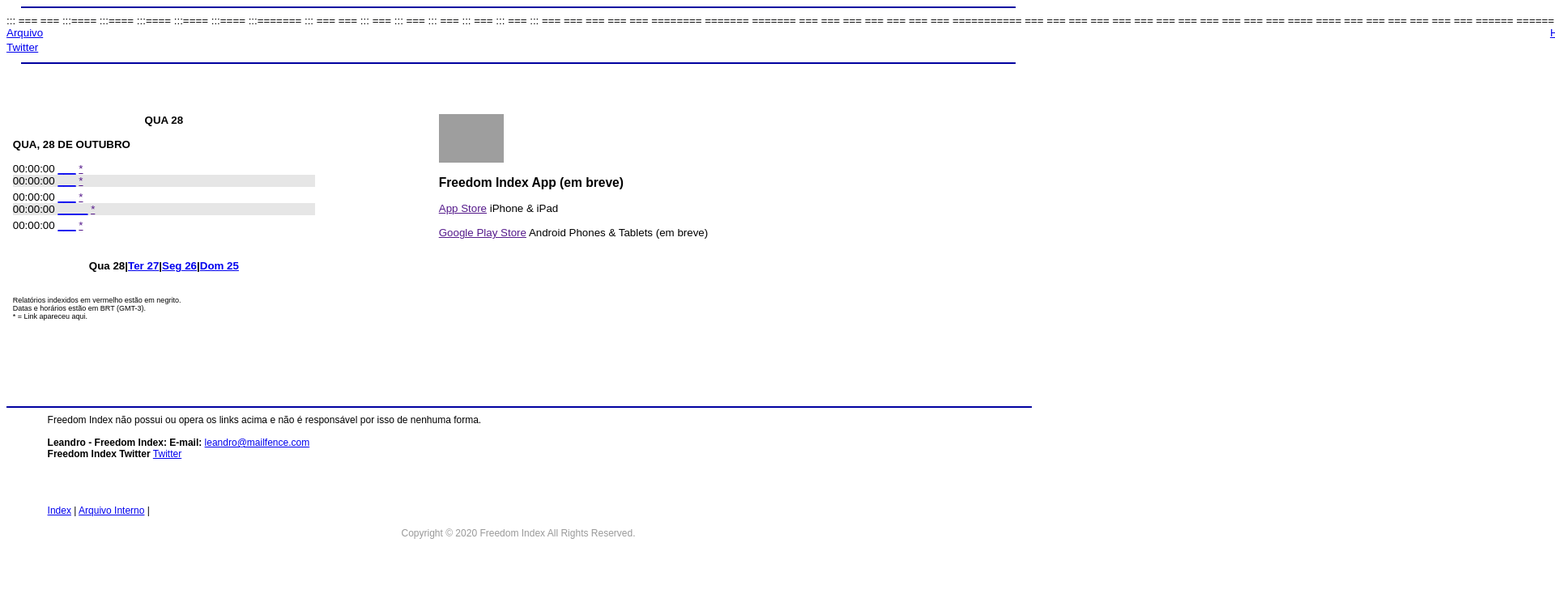
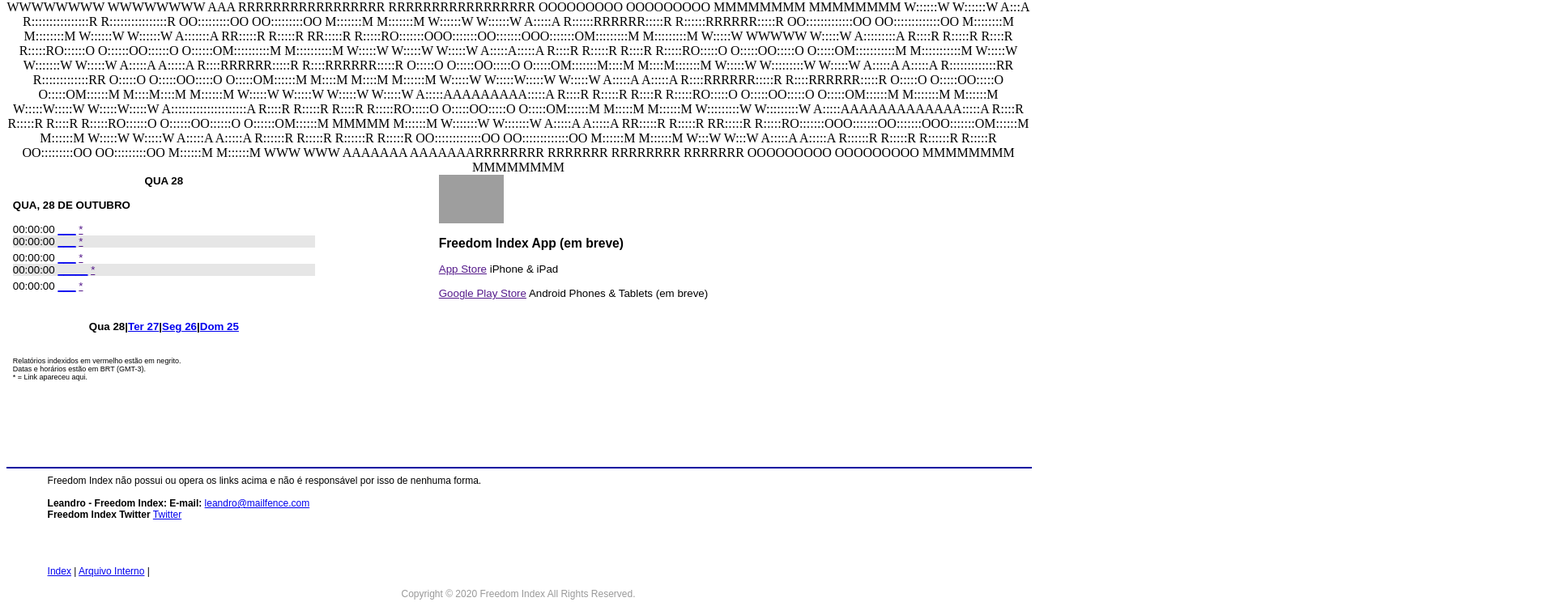
Before and after one commit to notables/notables.github.io, a plain HTML site: page index.html in a window 1280 px wide. Shown: the top 744 px of the page at 81% size, 1920 px wide, since content can reach past the window. Drawn offline with Linux system fonts and the light colour scheme; grey boxes are pictures that could not be loaded.

Commit message:
Update index.html

```diff
--- a/index.html
+++ b/index.html
@@ -65,52 +65,25 @@ function AntiSpambotMailto(codelist, description, atagattr) {
 
 
 <center>
-<hr width="97%" size="2" color="#0000A0">
-<table width="97%" cellpadding="0" cellspacing="0" border="0">
-	<tr>
-		<td width="100%" colspan="3" nowrap align="center" class="dra" valign="top">
-
-            :::  ===  === :::====  :::====       :::====  :::====  :::====  :::=======
-            :::  ===  === :::  === :::  ===      :::  === :::  === :::  === ::: === ===
-            ===  ===  === ======== =======       =======  ===  === ===  === === === ===
-             ===========  ===  === === ===       === ===  ===  === ===  === ===     ===
-              ==== ====   ===  === ===  ===      ===  ===  ======   ======  ===     ===
-
-		</td>
-	</tr>
-	<tr valign="top">
-		<td width="33%" class="dra" valign="top" nowrap>
-			<a href="https://freedomindex.github.io/arquivo" target="_top">Arquivo</a>
-
-				<div style="width:1px;height:3px;"></div>
-
-
-			<a href="https://twitter.com/FreedomIndex" target="_top">Twitter</a>
-
-				<div style="width:1px;height:3px;"></div>
 
 
 
-
-		</td>
-
-		<td nowrap align="right" width="33%" class="dra" valign="top">
-			<a href="https://freedomindex.github.io/ultimas" target="_top">Headlines</a>
-
-
-				<div style="width:1px;height:3px;"></div>
-
-
-			<a href="https://freedomindex.github.io/Filmes" target="_top">Filmes</a>
-
-				<div style="width:1px;height:3px;"></div>
-
-
-		</td>
-	</tr>
-</table>
-
-<hr width="97%" size="2" color="#0000A0">
+WWWWWWWW                           WWWWWWWW               AAA               RRRRRRRRRRRRRRRRR        RRRRRRRRRRRRRRRRR        OOOOOOOOO          OOOOOOOOO     MMMMMMMM               MMMMMMMM
+W::::::W                           W::::::W              A:::A              R::::::::::::::::R       R::::::::::::::::R     OO:::::::::OO      OO:::::::::OO   M:::::::M             M:::::::M
+W::::::W                           W::::::W             A:::::A             R::::::RRRRRR:::::R      R::::::RRRRRR:::::R  OO:::::::::::::OO  OO:::::::::::::OO M::::::::M           M::::::::M
+W::::::W                           W::::::W            A:::::::A            RR:::::R     R:::::R     RR:::::R     R:::::RO:::::::OOO:::::::OO:::::::OOO:::::::OM:::::::::M         M:::::::::M
+ W:::::W           WWWWW           W:::::W            A:::::::::A             R::::R     R:::::R       R::::R     R:::::RO::::::O   O::::::OO::::::O   O::::::OM::::::::::M       M::::::::::M
+  W:::::W         W:::::W         W:::::W            A:::::A:::::A            R::::R     R:::::R       R::::R     R:::::RO:::::O     O:::::OO:::::O     O:::::OM:::::::::::M     M:::::::::::M
+   W:::::W       W:::::::W       W:::::W            A:::::A A:::::A           R::::RRRRRR:::::R        R::::RRRRRR:::::R O:::::O     O:::::OO:::::O     O:::::OM:::::::M::::M   M::::M:::::::M
+    W:::::W     W:::::::::W     W:::::W            A:::::A   A:::::A          R:::::::::::::RR         R:::::::::::::RR  O:::::O     O:::::OO:::::O     O:::::OM::::::M M::::M M::::M M::::::M
+     W:::::W   W:::::W:::::W   W:::::W            A:::::A     A:::::A         R::::RRRRRR:::::R        R::::RRRRRR:::::R O:::::O     O:::::OO:::::O     O:::::OM::::::M  M::::M::::M  M::::::M
+      W:::::W W:::::W W:::::W W:::::W            A:::::AAAAAAAAA:::::A        R::::R     R:::::R       R::::R     R:::::RO:::::O     O:::::OO:::::O     O:::::OM::::::M   M:::::::M   M::::::M
+       W:::::W:::::W   W:::::W:::::W            A:::::::::::::::::::::A       R::::R     R:::::R       R::::R     R:::::RO:::::O     O:::::OO:::::O     O:::::OM::::::M    M:::::M    M::::::M
+        W:::::::::W     W:::::::::W            A:::::AAAAAAAAAAAAA:::::A      R::::R     R:::::R       R::::R     R:::::RO::::::O   O::::::OO::::::O   O::::::OM::::::M     MMMMM     M::::::M
+         W:::::::W       W:::::::W            A:::::A             A:::::A   RR:::::R     R:::::R     RR:::::R     R:::::RO:::::::OOO:::::::OO:::::::OOO:::::::OM::::::M               M::::::M
+          W:::::W         W:::::W            A:::::A               A:::::A  R::::::R     R:::::R     R::::::R     R:::::R OO:::::::::::::OO  OO:::::::::::::OO M::::::M               M::::::M
+           W:::W           W:::W            A:::::A                 A:::::A R::::::R     R:::::R     R::::::R     R:::::R   OO:::::::::OO      OO:::::::::OO   M::::::M               M::::::M
+            WWW             WWW            AAAAAAA                   AAAAAAARRRRRRRR     RRRRRRR     RRRRRRRR     RRRRRRR     OOOOOOOOO          OOOOOOOOO     MMMMMMMM               MMMMMMMM
 
 
 
@@ -118,21 +91,6 @@ function AntiSpambotMailto(codelist, description, atagattr) {
 
 
 
-
-
-
-
-
-
-
-
-
-
-
-
-<br><br>
-
-				<br>
 
 <center>
 <table width="80%" border="0" cellspacing="0" cellpadding="0" align="left">
```
